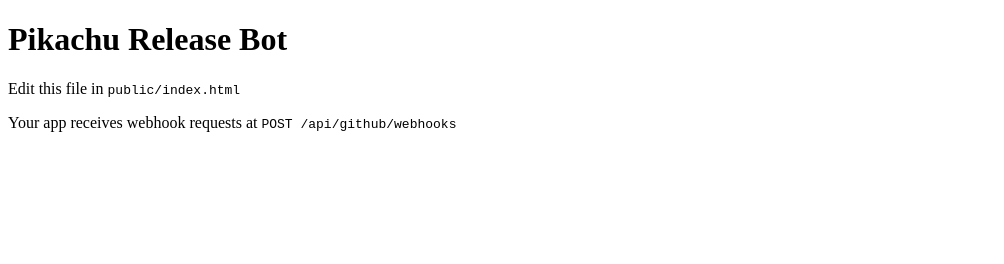
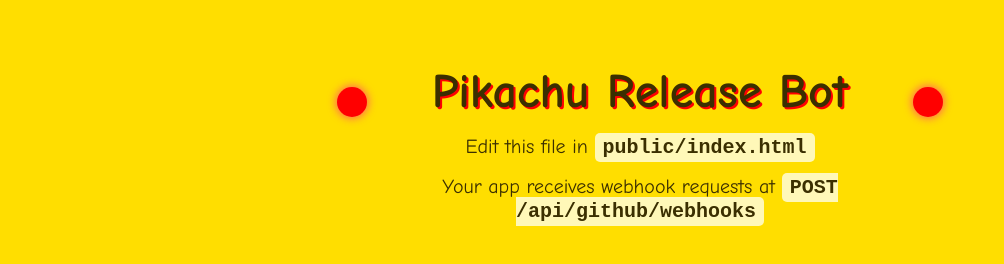
Before and after one commit to A-Star100/pikachu-release-bot, a plain HTML site: page public/index.html in a window 1280 px wide. Shown: the whole page, without its empty margins (0-1004 px from the left). Drawn offline with Linux system fonts and the light colour scheme.

Commit message:
Add CSS
thunderbolt (pikachu boyyy)

```diff
--- a/public/index.html
+++ b/public/index.html
@@ -5,6 +5,51 @@
     <meta http-equiv="X-UA-Compatible" content="IE=edge" />
     <meta name="viewport" content="width=device-width, initial-scale=1.0" />
     <title>Pikachu Release Bot</title>
+    <style>
+      body {
+        background: #FFDE00; /* Pikachu yellow */
+        font-family: 'Comic Sans MS', cursive, sans-serif;
+        color: #3B2F00; /* dark brown for contrast */
+        margin: 0;
+        padding: 2rem;
+        text-align: center;
+      }
+      h1 {
+        font-size: 3rem;
+        margin-bottom: 0.5rem;
+        text-shadow: 2px 2px #FF0000; /* red shadow like Pikachu's cheeks */
+      }
+      code {
+        background: #FFF8B8;
+        padding: 0.2rem 0.5rem;
+        border-radius: 5px;
+        font-weight: bold;
+      }
+      p {
+        font-size: 1.25rem;
+        margin: 1rem auto;
+        max-width: 600px;
+      }
+      /* Add Pikachu cheeks as little circles near the h1 */
+      h1::before, h1::after {
+        content: '';
+        display: inline-block;
+        width: 30px;
+        height: 30px;
+        background: #FF0000;
+        border-radius: 50%;
+        position: relative;
+        top: 10px;
+        margin: 0 15px;
+        box-shadow: 0 0 8px 1px #FF5C5C;
+      }
+      h1::before {
+        transform: translateX(-50px);
+      }
+      h1::after {
+        transform: translateX(50px);
+      }
+    </style>
   </head>
   <body>
     <h1>Pikachu Release Bot</h1>
```
